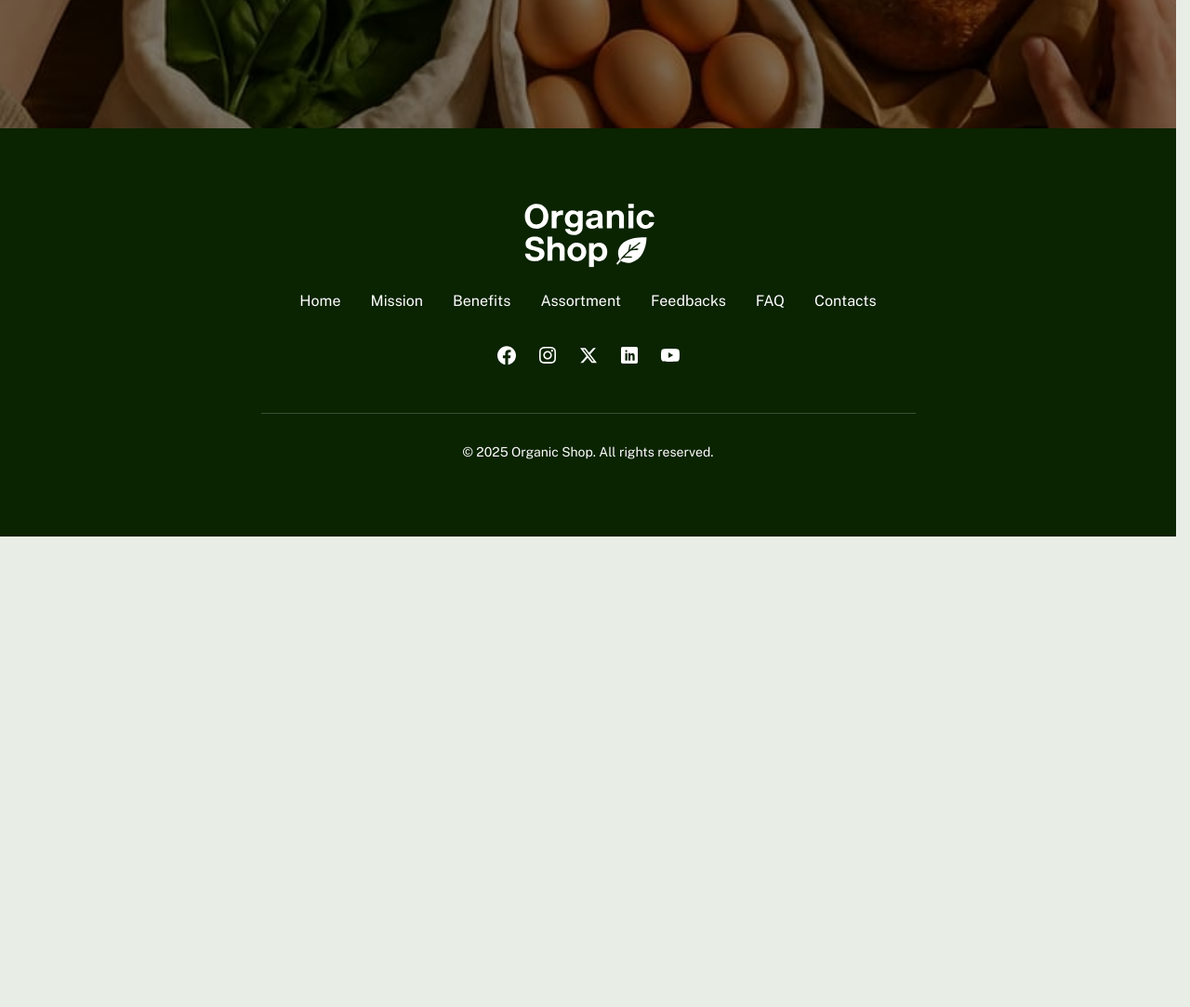
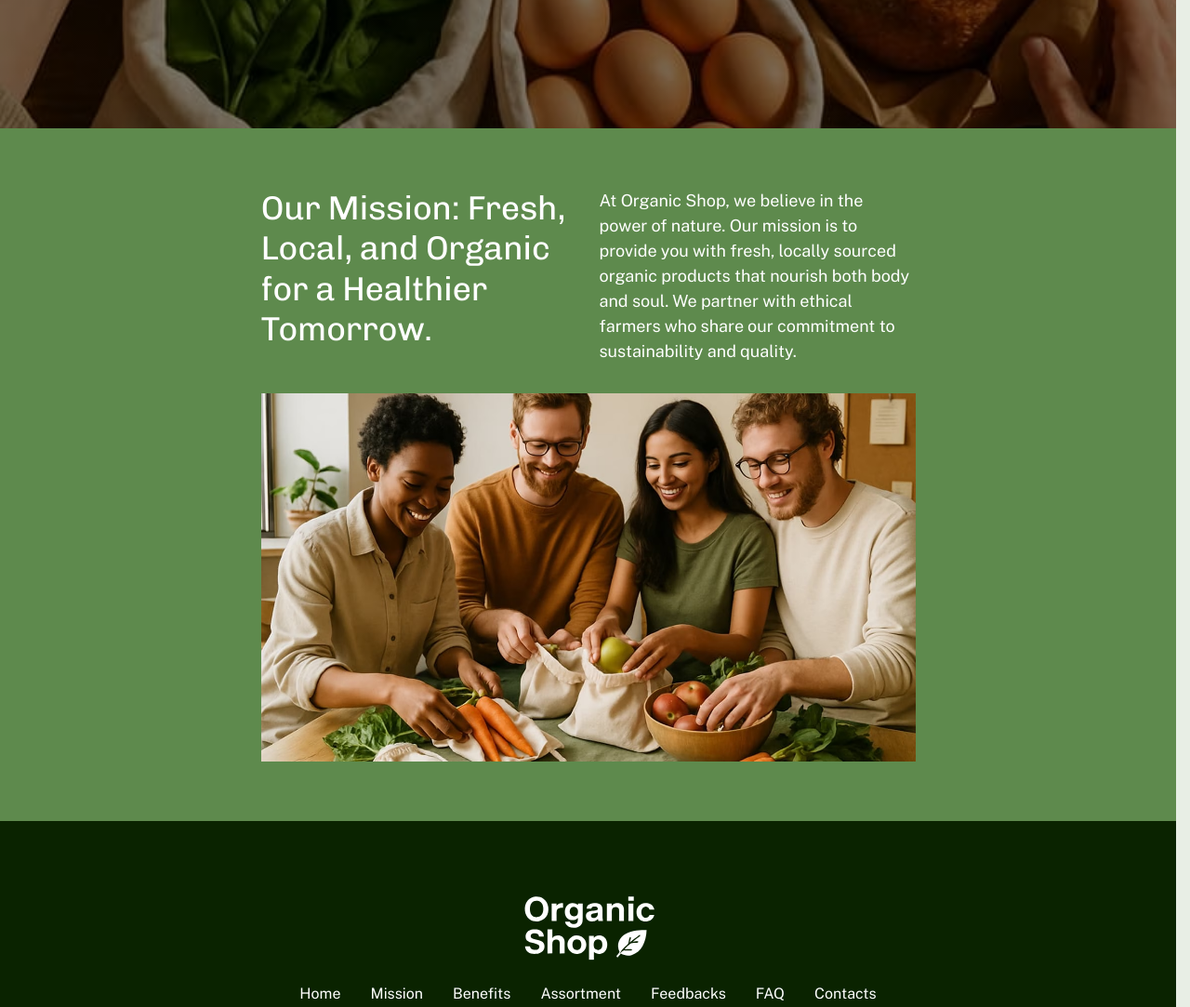
Before and after one commit to ArtemIshchenkO-hub/organic-shop, a website built with Vite: page src/index.html in a window 1280 px wide. Shown: the part 580-1663 px from the top of the page at 93% size. Before the commit the page ends 1157 px from the top, so only its background shows below. Built offline with nearby package versions, Linux system fonts and the light colour scheme.

Commit message:
add mission section

```diff
--- /dev/null
+++ b/src/css/components/mission.css
@@ -0,0 +1,40 @@
+.mission {
+  background-color: var(--color-japanese-laurel-light);
+}
+
+.mission-info-wrapper {
+  display: flex;
+  flex-direction: column;
+  gap: 1.5rem;
+
+  margin-bottom: 2rem;
+}
+
+.mission-title {
+  font-family: var(--font-family-secondary);
+}
+
+@media screen and (min-width: 768px) {
+  .mission-info-wrapper {
+    flex-direction: row;
+  }
+
+  .mission-title,
+  .mission-text {
+    flex: 1;
+  }
+
+  .mission-img {
+    width: 100%;
+  }
+}
+
+@media screen and (min-width: 1440px) {
+  .mission-info-wrapper {
+    margin-bottom: 5rem;
+  }
+
+  .mission-title {
+    font-size: 3rem;
+  }
+}
--- a/src/css/main.css
+++ b/src/css/main.css
@@ -8,6 +8,7 @@
 @import url('./components/header.css');
 @import url('./components/hero.css');
 @import url('./components/footer.css');
+@import url('./components/mission.css');
 
 /* Common */
 @import url('./common/buttons.css');
--- a/src/partials/mission.html
+++ b/src/partials/mission.html
@@ -0,0 +1,46 @@
+<section class="mission" id="mission">
+  <div class="container">
+    <div class="mission-info-wrapper">
+      <h2 class="mission-title">
+        Our Mission: Fresh, Local, and Organic for a Healthier Tomorrow.
+      </h2>
+      <p class="mission-text">
+        At Organic Shop, we believe in the power of nature. Our mission is to
+        provide you with fresh, locally sourced organic products that nourish
+        both body and soul. We partner with ethical farmers who share our
+        commitment to sustainability and quality.
+      </p>
+    </div>
+
+    <picture>
+      <source
+        type="image/avif"
+        srcset="
+          ./img/mission/avif/mission@1x.avif 1x,
+          ./img/mission/avif/mission@2x.avif 2x
+        "
+      />
+
+      <source
+        type="image/webp"
+        srcset="
+          ./img/mission/webp/mission@1x.webp 1x,
+          ./img/mission/webp/mission@2x.webp 2x
+        "
+      />
+
+      <img
+        src="./img/mission/mission@1x.jpg"
+        srcset="
+          ./img/mission/mission@1x.jpg 1x,
+          ./img/mission/mission@2x.jpg 2x
+        "
+        alt="Team packing fresh organic vegetables into eco-friendly bags"
+        width="343"
+        height="193"
+        class="mission-img"
+        loading="lazy"
+      />
+    </picture>
+  </div>
+</section>
```
Also changed, not shown: src/img/mission/avif/mission@1x.avif (added), src/img/mission/avif/mission@2x.avif (added), src/img/mission/mission@1x.jpg (added), src/img/mission/mission@2x.jpg (added), src/img/mission/webp/mission@1x.webp (added), src/img/mission/webp/mission@2x.webp (added).
